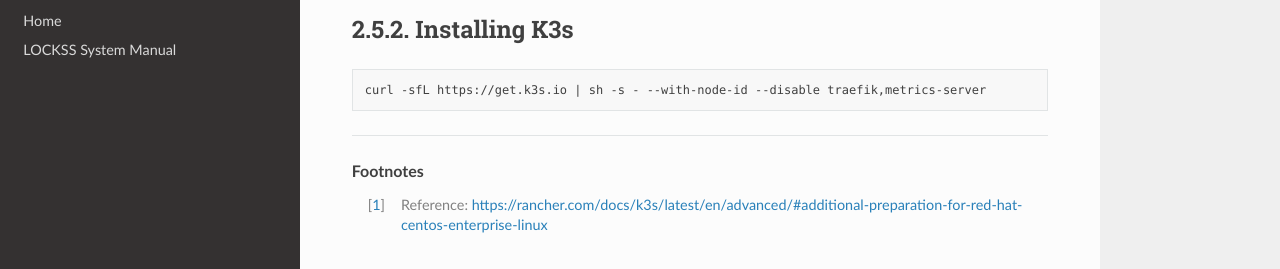
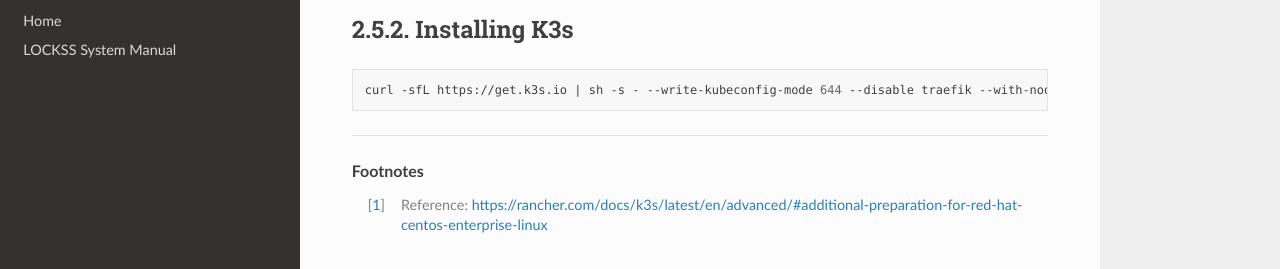
Before and after one commit to lockss/lockss-rtd-manual, a Sphinx documentation site: the page built from docs/installing/k3s.rst, in a window 1280 px wide and 1074 px high. Shown: the part 638-907 px from the top of the window. Built offline with Sphinx 7.4.7 and the Read the Docs theme 2.0.0, drawn with Linux system fonts in a browser that asks for light colours.

Commit message:
Add --write-kubeconfig-mode 644 to K3s installation

```diff
--- a/docs/installing/k3s.rst
+++ b/docs/installing/k3s.rst
@@ -28,7 +28,7 @@ Installing K3s
 
 .. code-block:: shell
 
-   curl -sfL https://get.k3s.io | sh -s - --with-node-id --disable traefik,metrics-server
+   curl -sfL https://get.k3s.io | sh -s - --write-kubeconfig-mode 644 --disable traefik --with-node-id
 
 ----
 
```
